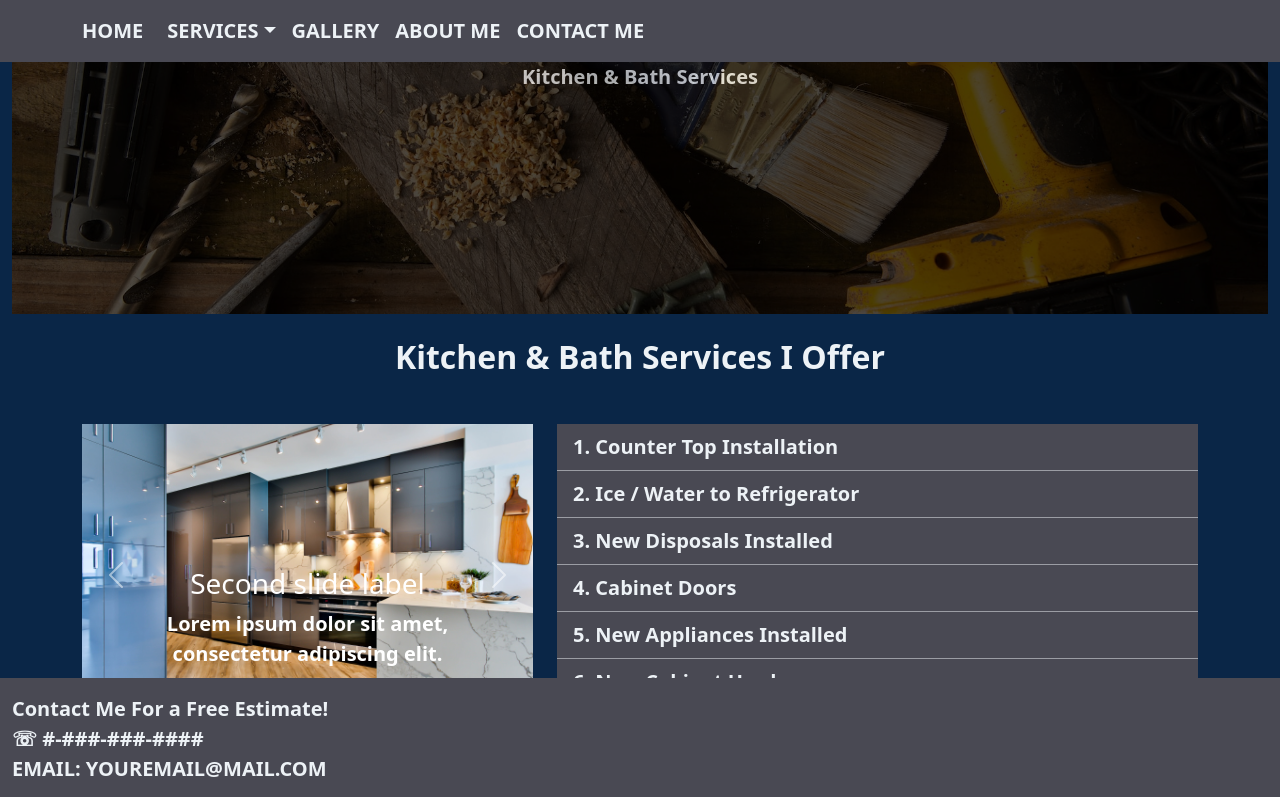
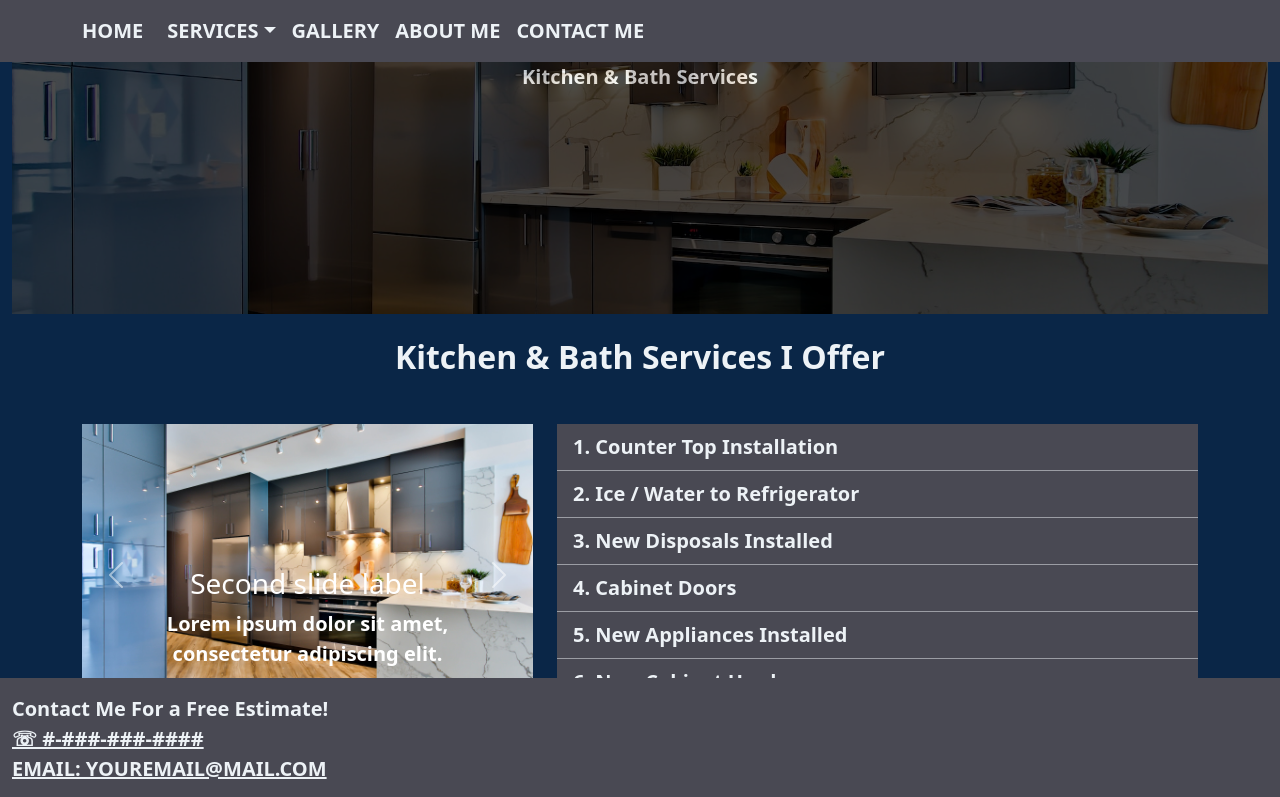
Before and after one commit to ARogala/Mr-Fixit, a Gatsby site: page /kitchen-bath in a window 1280 px wide. Shown: the top 797 px of the page. Built offline with nearby package versions, Linux system fonts and the light colour scheme; Gatsby itself is replaced by a stand-in of ours.

Commit message:
edit link styles

```diff
--- a/src/components/layout.module.css
+++ b/src/components/layout.module.css
@@ -30,7 +30,7 @@ h1 {
 
 a {
 	color: #EDF2F6;
-  text-decoration: none;
+  /*text-decoration: none;*/
   text-transform: uppercase;
 }
 
@@ -44,6 +44,7 @@ a:visited {
 
 a:hover {
 	color: #FF5656;
+	text-decoration: none;
 }
 
 a:active {
--- a/src/pages/kitchen-bath.js
+++ b/src/pages/kitchen-bath.js
@@ -12,7 +12,7 @@ import ListGroup from 'react-bootstrap/ListGroup';
 const GeneralHandyman = () => {
   return (
     <Layout>
-      <div><Hero heroText="Mr. Fix It LLC." secondaryText="Kitchen & Bath Services" heroImgRelPath="services/carpentry.jpg"></Hero></div>
+      <div><Hero heroText="Mr. Fix It LLC." secondaryText="Kitchen & Bath Services" heroImgRelPath="services/kitchen.jpg"></Hero></div>
       <h1 className="text-center mb-4 mt-4">Kitchen & Bath Services I Offer</h1>
       <Container>
         <Row>
```
